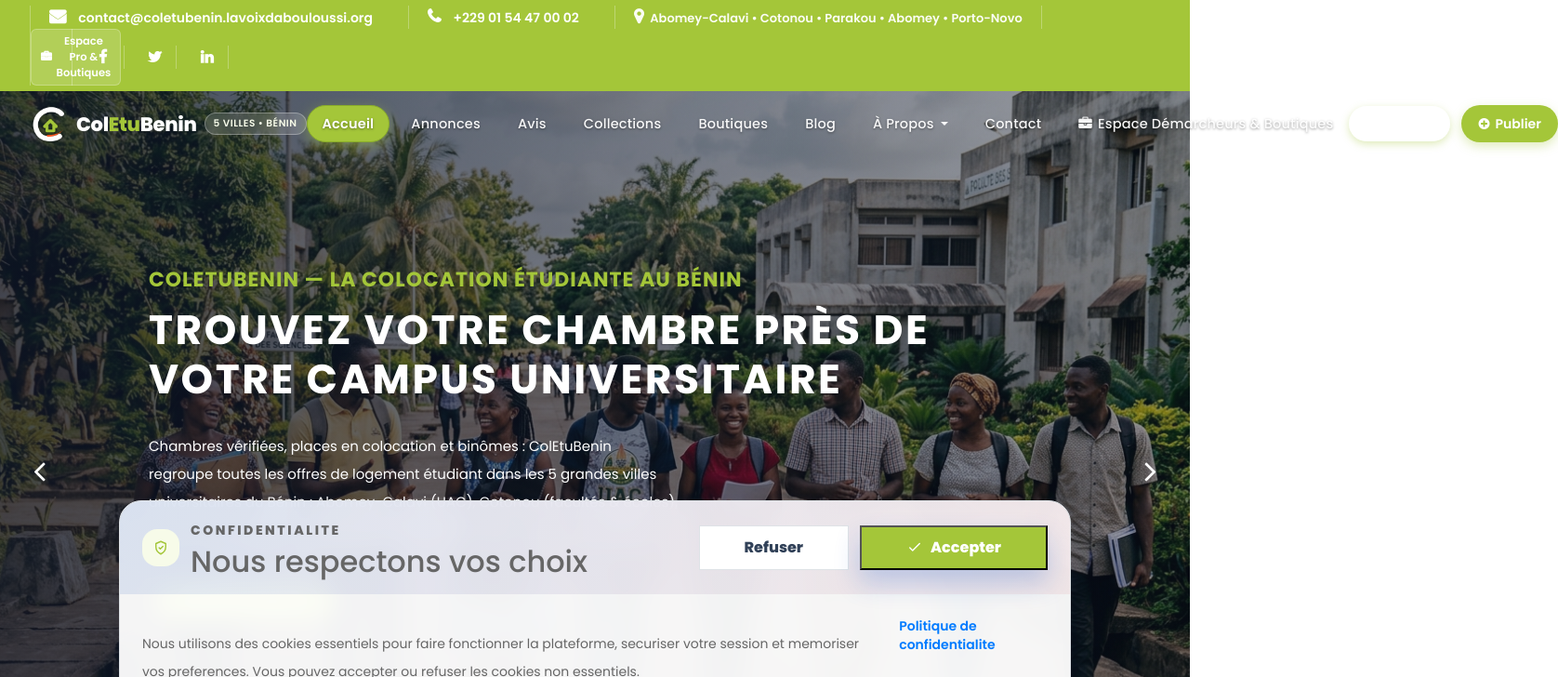
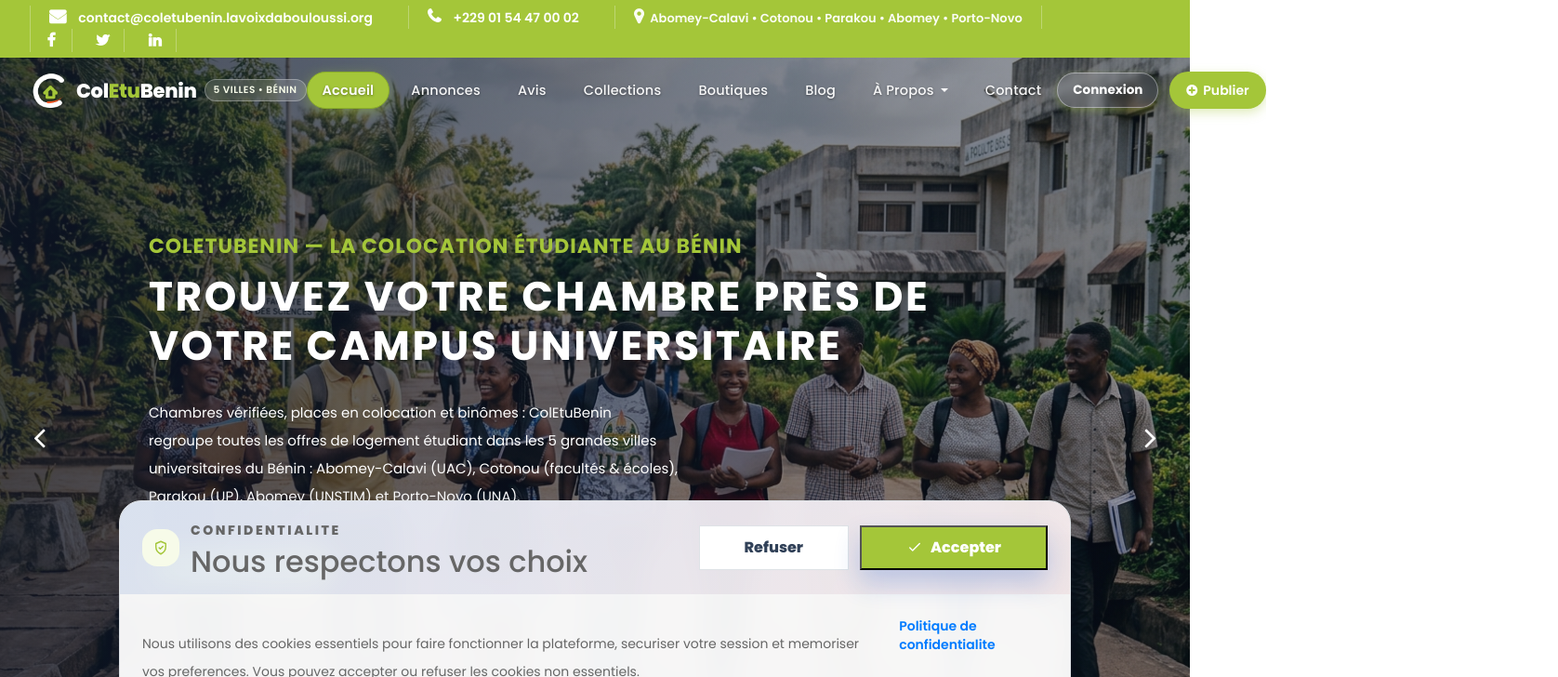
Before and after one commit to OlympBlack/ColCampus_interface, a React (Vite) app: page / in a window 1280 px wide. Shown: the top 728 px of the page at 93% size, 1676 px wide, since content can reach past the window. Built offline with nearby package versions, Linux system fonts and the light colour scheme; no server answers.

Commit message:
revert: restore original clean navbar layout without pro button intrusion

```diff
--- a/src/layout/SiteHeader.tsx
+++ b/src/layout/SiteHeader.tsx
@@ -456,30 +456,6 @@
             </ul>
             <ul className="right-icons d-none d-sm-flex align-items-center m-0 p-0" style={{ gap: '14px', listStyle: 'none' }}>
               <li>
-                <a
-                  href="#/inscription-pro"
-                  style={{
-                    fontSize: '11.5px',
-                    fontWeight: 700,
-                    color: '#ffffff',
-                    background: 'rgba(255, 255, 255, 0.16)',
-                    padding: '4px 10px',
-                    borderRadius: '6px',
-                    textDecoration: 'none',
-                    display: 'inline-flex',
-                    alignItems: 'center',
-                    gap: '5px',
-                    border: '1px solid rgba(255, 255, 255, 0.25)',
-                    transition: 'all 0.2s ease',
-                  }}
-                  onMouseEnter={(e) => { e.currentTarget.style.background = 'rgba(255, 255, 255, 0.28)' }}
-                  onMouseLeave={(e) => { e.currentTarget.style.background = 'rgba(255, 255, 255, 0.16)' }}
-                >
-                  <i className="fa fa-briefcase"></i>
-                  <span>Espace Pro & Boutiques</span>
-                </a>
-              </li>
-              <li>
                 <a href="https://www.facebook.com/" target="_blank" rel="noreferrer" aria-label="Facebook">
                   <i className="fa fa-facebook"></i>
                 </a>
@@ -676,17 +652,6 @@
                     <span>Contact</span>
                   </a>
                 </li>
-                <li className="nav-item d-lg-none">
-                  <a
-                    className="nav-link"
-                    href="#/inscription-pro"
-                    onClick={closeMenu}
-                    style={{ color: '#a4c639', fontWeight: 700 }}
-                  >
-                    <i className="fa fa-briefcase mr-1.5"></i>
-                    <span>Espace Démarcheurs & Boutiques</span>
-                  </a>
-                </li>
               </ul>
 
               <div className="header-actions-group">
```
